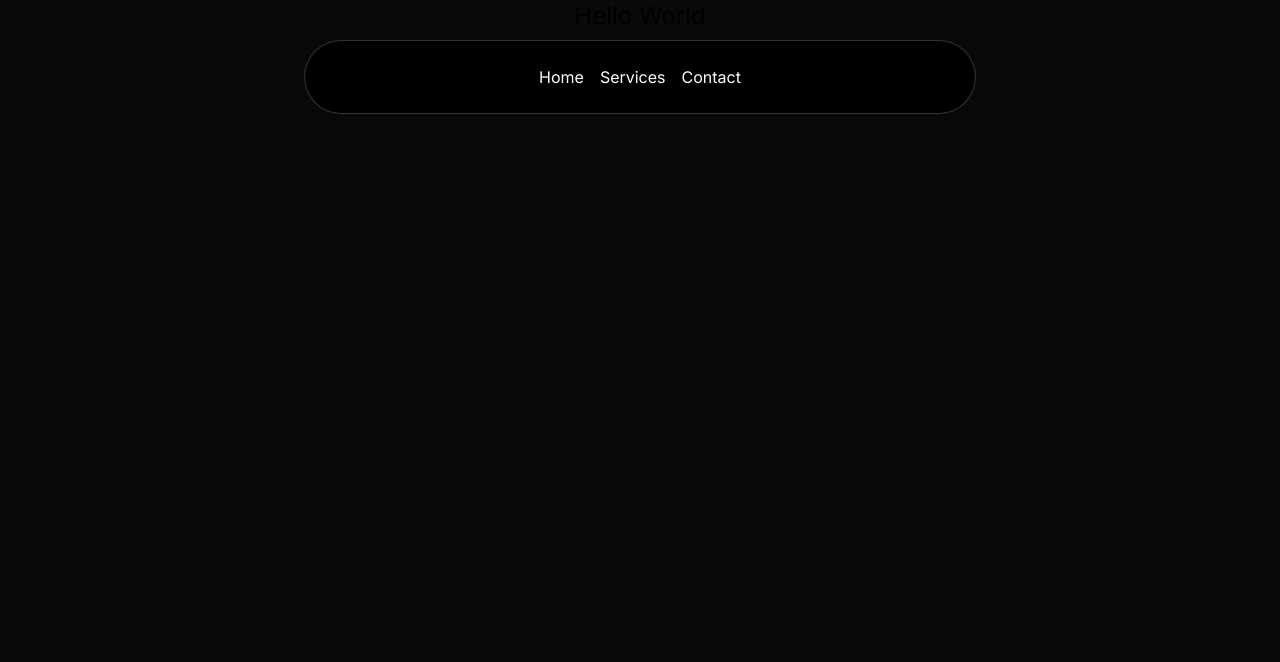
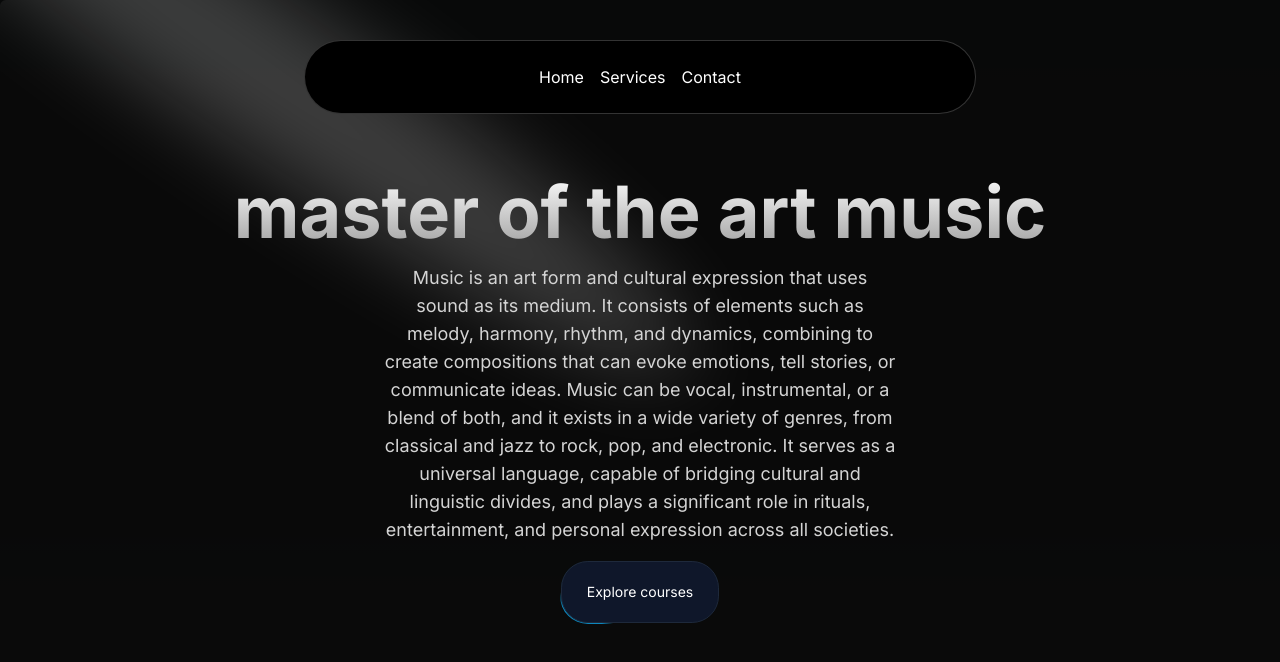
Before and after one commit to parves371/nextjs, a Next.js app: page / in a window 1280 px wide. Shown: the top 662 px of the page. Built offline with nearby package versions, Linux system fonts and the light colour scheme.

Commit message:
add heroSection

```diff
--- a/src/app/page.tsx
+++ b/src/app/page.tsx
@@ -1,8 +1,10 @@
+import HeroSection from "@/components/HeroSection";
+
 export default function Home() {
   return (
     <main className="min-h-screen bg-black/[0.96] antialiased bg-grid-white/[0.2]">
       <div>
-        <h1 className="text-2xl text-center">Hello World</h1>
+        <HeroSection />
       </div>
     </main>
   );
--- /dev/null
+++ b/src/components/HeroSection.tsx
@@ -0,0 +1,43 @@
+import Link from "next/link";
+import { Spotlight } from "./ui/Spotlight";
+import { Button } from "./ui/moving-border";
+
+function HeroSection() {
+  return (
+    <div className="h-auto md:h-screen w-full rounded-md flex flex-col items-start justify-center relative overflow-hidden mx-auto py-10 md:py-0">
+      <Spotlight
+        className="-top-40 left-0 md:left-60 md:-top-20"
+        fill="white"
+      />
+      <div className="p-4 relative z-10 w-full text-center">
+        <h1 className="mt-20 md:mt-0 text-4xl md:text-7xl font-bold bg-clip-text text-transparent bg-gradient-to-b from-neutral-50 to-neutral-400">
+          master of the art music
+        </h1>
+        <p className="mt-4 font-normal text-base md:text-lg text-neutral-300 max-w-lg mx-auto">
+          Music is an art form and cultural expression that uses sound as its
+          medium. It consists of elements such as melody, harmony, rhythm, and
+          dynamics, combining to create compositions that can evoke emotions,
+          tell stories, or communicate ideas. Music can be vocal, instrumental,
+          or a blend of both, and it exists in a wide variety of genres, from
+          classical and jazz to rock, pop, and electronic. It serves as a
+          universal language, capable of bridging cultural and linguistic
+          divides, and plays a significant role in rituals, entertainment, and
+          personal expression across all societies.
+        </p>
+        <div className="mt-4">
+          <Link href={"/courses"}>
+            {" "}
+            <Button
+              borderRadius="1.75rem"
+              className="bg-white dark:bg-slate-900 text-black dark:text-white border-neutral-200 dark:border-slate-800"
+            >
+              Explore courses
+            </Button>
+          </Link>
+        </div>
+      </div>
+    </div>
+  );
+}
+
+export default HeroSection;
--- /dev/null
+++ b/src/components/ui/Spotlight.tsx
@@ -0,0 +1,56 @@
+import React from "react";
+import { cn } from "@/lib/utils";
+
+type SpotlightProps = {
+  className?: string;
+  fill?: string;
+};
+
+export const Spotlight = ({ className, fill }: SpotlightProps) => {
+  return (
+    <svg
+      className={cn(
+        "animate-spotlight pointer-events-none absolute z-[1]  h-[169%] w-[138%] lg:w-[84%] opacity-0",
+        className
+      )}
+      xmlns="http://www.w3.org/2000/svg"
+      viewBox="0 0 3787 2842"
+      fill="none"
+    >
+      <g filter="url(#filter)">
+        <ellipse
+          cx="1924.71"
+          cy="273.501"
+          rx="1924.71"
+          ry="273.501"
+          transform="matrix(-0.822377 -0.568943 -0.568943 0.822377 3631.88 2291.09)"
+          fill={fill || "white"}
+          fillOpacity="0.21"
+        ></ellipse>
+      </g>
+      <defs>
+        <filter
+          id="filter"
+          x="0.860352"
+          y="0.838989"
+          width="3785.16"
+          height="2840.26"
+          filterUnits="userSpaceOnUse"
+          colorInterpolationFilters="sRGB"
+        >
+          <feFlood floodOpacity="0" result="BackgroundImageFix"></feFlood>
+          <feBlend
+            mode="normal"
+            in="SourceGraphic"
+            in2="BackgroundImageFix"
+            result="shape"
+          ></feBlend>
+          <feGaussianBlur
+            stdDeviation="151"
+            result="effect1_foregroundBlur_1065_8"
+          ></feGaussianBlur>
+        </filter>
+      </defs>
+    </svg>
+  );
+};
--- /dev/null
+++ b/src/components/ui/background-gradient.tsx
@@ -0,0 +1,72 @@
+import { cn } from "@/lib/utils";
+import React from "react";
+import { motion } from "framer-motion";
+
+export const BackgroundGradient = ({
+  children,
+  className,
+  containerClassName,
+  animate = true,
+}: {
+  children?: React.ReactNode;
+  className?: string;
+  containerClassName?: string;
+  animate?: boolean;
+}) => {
+  const variants = {
+    initial: {
+      backgroundPosition: "0 50%",
+    },
+    animate: {
+      backgroundPosition: ["0, 50%", "100% 50%", "0 50%"],
+    },
+  };
+  return (
+    <div className={cn("relative p-[4px] group", containerClassName)}>
+      <motion.div
+        variants={animate ? variants : undefined}
+        initial={animate ? "initial" : undefined}
+        animate={animate ? "animate" : undefined}
+        transition={
+          animate
+            ? {
+                duration: 5,
+                repeat: Infinity,
+                repeatType: "reverse",
+              }
+            : undefined
+        }
+        style={{
+          backgroundSize: animate ? "400% 400%" : undefined,
+        }}
+        className={cn(
+          "absolute inset-0 rounded-3xl z-[1] opacity-60 group-hover:opacity-100 blur-xl  transition duration-500 will-change-transform",
+          " bg-[radial-gradient(circle_farthest-side_at_0_100%,#00ccb1,transparent),radial-gradient(circle_farthest-side_at_100%_0,#7b61ff,transparent),radial-gradient(circle_farthest-side_at_100%_100%,#ffc414,transparent),radial-gradient(circle_farthest-side_at_0_0,#1ca0fb,#141316)]"
+        )}
+      />
+      <motion.div
+        variants={animate ? variants : undefined}
+        initial={animate ? "initial" : undefined}
+        animate={animate ? "animate" : undefined}
+        transition={
+          animate
+            ? {
+                duration: 5,
+                repeat: Infinity,
+                repeatType: "reverse",
+              }
+            : undefined
+        }
+        style={{
+          backgroundSize: animate ? "400% 400%" : undefined,
+        }}
+        className={cn(
+          "absolute inset-0 rounded-3xl z-[1] will-change-transform",
+          "bg-[radial-gradient(circle_farthest-side_at_0_100%,#00ccb1,transparent),radial-gradient(circle_farthest-side_at_100%_0,#7b61ff,transparent),radial-gradient(circle_farthest-side_at_100%_100%,#ffc414,transparent),radial-gradient(circle_farthest-side_at_0_0,#1ca0fb,#141316)]"
+        )}
+      />
+
+      <div className={cn("relative z-10", className)}>{children}</div>
+    </div>
+  );
+};
--- /dev/null
+++ b/src/components/ui/moving-border.tsx
@@ -0,0 +1,139 @@
+"use client";
+import React from "react";
+import {
+  motion,
+  useAnimationFrame,
+  useMotionTemplate,
+  useMotionValue,
+  useTransform,
+} from "framer-motion";
+import { useRef } from "react";
+import { cn } from "@/lib/utils";
+
+export function Button({
+  borderRadius = "1.75rem",
+  children,
+  as: Component = "button",
+  containerClassName,
+  borderClassName,
+  duration,
+  className,
+  ...otherProps
+}: {
+  borderRadius?: string;
+  children: React.ReactNode;
+  as?: any;
+  containerClassName?: string;
+  borderClassName?: string;
+  duration?: number;
+  className?: string;
+  [key: string]: any;
+}) {
+  return (
+    <Component
+      className={cn(
+        "bg-transparent relative text-xl  h-16 w-40 p-[1px] overflow-hidden ",
+        containerClassName
+      )}
+      style={{
+        borderRadius: borderRadius,
+      }}
+      {...otherProps}
+    >
+      <div
+        className="absolute inset-0"
+        style={{ borderRadius: `calc(${borderRadius} * 0.96)` }}
+      >
+        <MovingBorder duration={duration} rx="30%" ry="30%">
+          <div
+            className={cn(
+              "h-20 w-20 opacity-[0.8] bg-[radial-gradient(var(--sky-500)_40%,transparent_60%)]",
+              borderClassName
+            )}
+          />
+        </MovingBorder>
+      </div>
+
+      <div
+        className={cn(
+          "relative bg-slate-900/[0.8] border border-slate-800 backdrop-blur-xl text-white flex items-center justify-center w-full h-full text-sm antialiased",
+          className
+        )}
+        style={{
+          borderRadius: `calc(${borderRadius} * 0.96)`,
+        }}
+      >
+        {children}
+      </div>
+    </Component>
+  );
+}
+
+export const MovingBorder = ({
+  children,
+  duration = 2000,
+  rx,
+  ry,
+  ...otherProps
+}: {
+  children: React.ReactNode;
+  duration?: number;
+  rx?: string;
+  ry?: string;
+  [key: string]: any;
+}) => {
+  const pathRef = useRef<any>();
+  const progress = useMotionValue<number>(0);
+
+  useAnimationFrame((time) => {
+    const length = pathRef.current?.getTotalLength();
+    if (length) {
+      const pxPerMillisecond = length / duration;
+      progress.set((time * pxPerMillisecond) % length);
+    }
+  });
+
+  const x = useTransform(
+    progress,
+    (val) => pathRef.current?.getPointAtLength(val).x
+  );
+  const y = useTransform(
+    progress,
+    (val) => pathRef.current?.getPointAtLength(val).y
+  );
+
+  const transform = useMotionTemplate`translateX(${x}px) translateY(${y}px) translateX(-50%) translateY(-50%)`;
+
+  return (
+    <>
+      <svg
+        xmlns="http://www.w3.org/2000/svg"
+        preserveAspectRatio="none"
+        className="absolute h-full w-full"
+        width="100%"
+        height="100%"
+        {...otherProps}
+      >
+        <rect
+          fill="none"
+          width="100%"
+          height="100%"
+          rx={rx}
+          ry={ry}
+          ref={pathRef}
+        />
+      </svg>
+      <motion.div
+        style={{
+          position: "absolute",
+          top: 0,
+          left: 0,
+          display: "inline-block",
+          transform,
+        }}
+      >
+        {children}
+      </motion.div>
+    </>
+  );
+};
--- a/tailwind.config.ts
+++ b/tailwind.config.ts
@@ -1,4 +1,9 @@
 import type { Config } from "tailwindcss";
+const defaultTheme = require("tailwindcss/defaultTheme");
+const colors = require("tailwindcss/colors");
+const {
+  default: flattenColorPalette,
+} = require("tailwindcss/lib/util/flattenColorPalette");
 
 const config: Config = {
   content: [
@@ -9,6 +14,21 @@
   darkMode: "class",
   theme: {
     extend: {
+      animation: {
+        spotlight: "spotlight 2s ease .75s 1 forwards",
+      },
+      keyframes: {
+        spotlight: {
+          "0%": {
+            opacity: "0",
+            transform: "translate(-72%, -62%) scale(0.5)",
+          },
+          "100%": {
+            opacity: "1",
+            transform: "translate(-50%,-40%) scale(1)",
+          },
+        },
+      },
       backgroundImage: {
         "gradient-radial": "radial-gradient(var(--tw-gradient-stops))",
         "gradient-conic":
@@ -16,6 +36,17 @@
       },
     },
   },
-  plugins: [],
+  plugins: [addVariablesForColors],
 };
+
+function addVariablesForColors({ addBase, theme }: any) {
+  let allColors = flattenColorPalette(theme("colors"));
+  let newVars = Object.fromEntries(
+    Object.entries(allColors).map(([key, val]) => [`--${key}`, val])
+  );
+
+  addBase({
+    ":root": newVars,
+  });
+}
 export default config;
```
